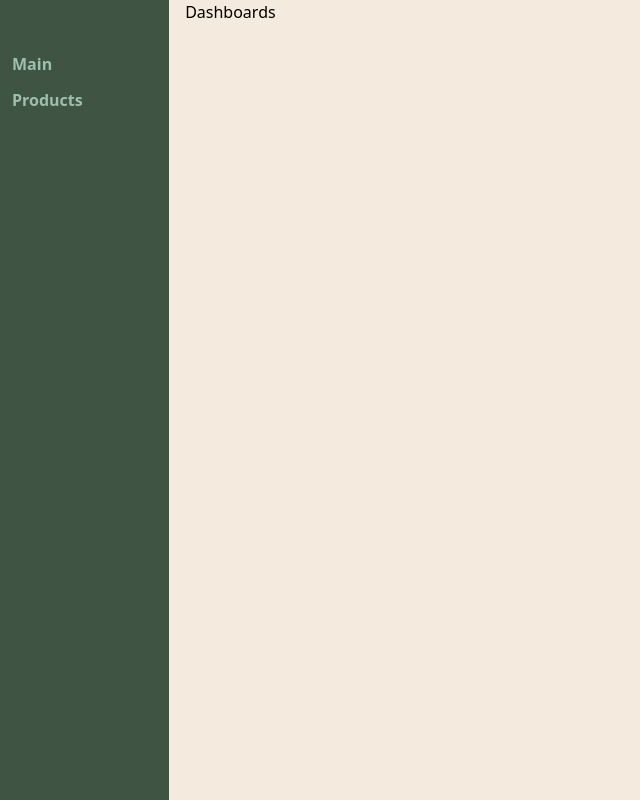
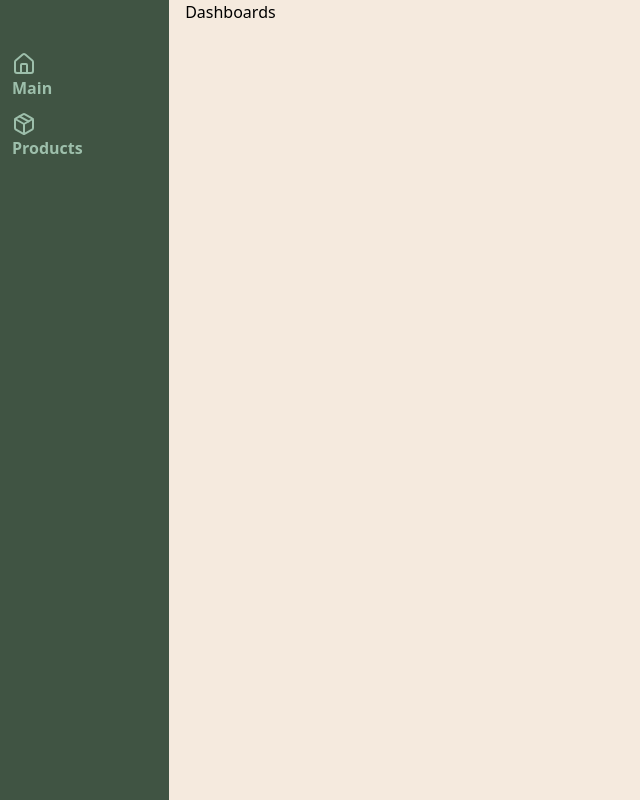
Before and after one commit to SergeiSKY-K/Market-Frontend-Planto, a React (Vite) app: page / in a window 1280 px wide. Shown: the whole page, without its empty margins (0-640 px from the left). Built offline with nearby package versions, Linux system fonts and the light colour scheme.

Commit message:
Add icons and selection for menu

```diff
--- a/package.json
+++ b/package.json
@@ -12,6 +12,7 @@
   "dependencies": {
     "@tailwindcss/vite": "^4.1.8",
     "dotenv": "^16.5.0",
+    "lucide-react": "^0.516.0",
     "react": "^19.1.0",
     "react-dom": "^19.1.0",
     "react-router": "^7.6.2",
--- a/src/components/Home.tsx
+++ b/src/components/Home.tsx
@@ -1,6 +1,6 @@
 const Home = () => {
     return (
-        <h1 className={"text-base-text-color"}>Dashboards</h1>
+        <h1 className={"text-alt-text-color"}>Dashboards</h1>
     )
 }
 
--- a/src/components/NavItem.tsx
+++ b/src/components/NavItem.tsx
@@ -1,17 +1,21 @@
 import type {Item} from "../utils/types";
-import {Link} from "react-router";
-
+import {NavLink} from "react-router";
 
 interface Props {
     item: Item
 }
 
 const NavItem = (props: Props) => {
+
+    const activeStyle = "bg-[#cd663d] text-[#f5eade] rounded-md";
+    const defaultStyle = "text-[#9dbfab]";
+
     return (
-        <li className={"my-3 hover:bg-[#cd663d] hover:rounded-md"}>
-            <Link to={`${props.item.path}`} className={"text-[#9dbfab] font-bold"}>
-                {props.item.title}
-            </Link>
+        <li>
+            <NavLink to={`${props.item.path}`} className={({isActive}) =>
+                    (`block my-3 w-full ${isActive? activeStyle : defaultStyle} font-bold hover:bg-[#cd663d] hover:text-[#f5eade] hover:rounded-md`)}>
+                <props.item.icon/> <span>{props.item.title}</span>
+            </NavLink>
         </li>
     )
 }
--- a/src/utils/constants.ts
+++ b/src/utils/constants.ts
@@ -1,8 +1,17 @@
 import type {Item} from './types'
 
+import {
+    Home,
+    Package,
+    ShoppingCart,
+    Users,
+    BarChart3,
+    Settings,
+} from "lucide-react";
+
 export const navItems: Item[] = [
-    {title: 'Main', path: 'main'},
-    {title: 'Products', path: 'products'}
+    {title: 'Main', path: 'main', icon: Home},
+    {title: 'Products', path: 'products', icon: Package}
 ]
 
 export const BASE_URL = "http://localhost:8080/product";
```
Also changed, not shown: src/utils/types.d.ts (+1 -8 lines), 1 other file (tests, documents, lock files or other folders).
